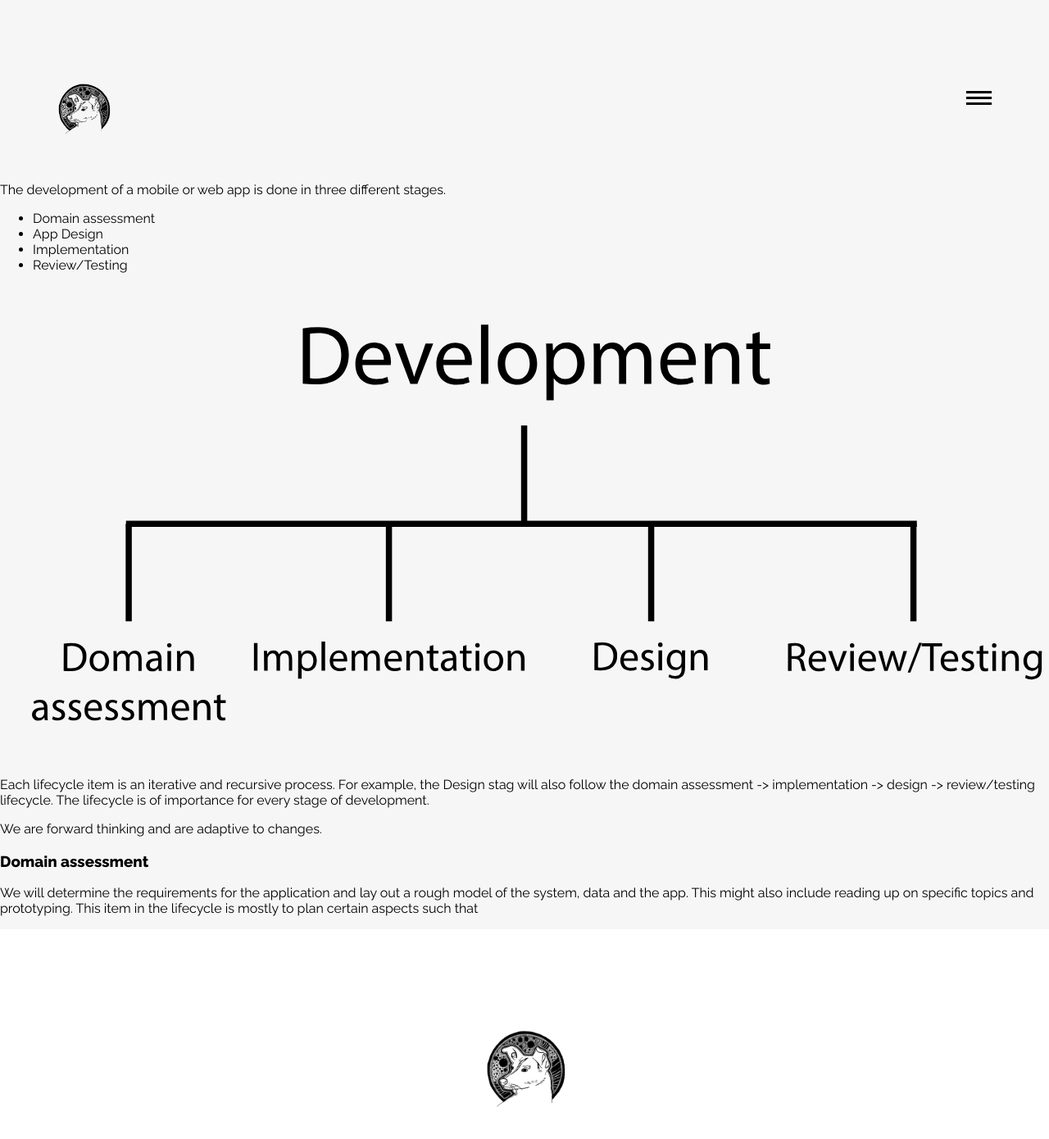
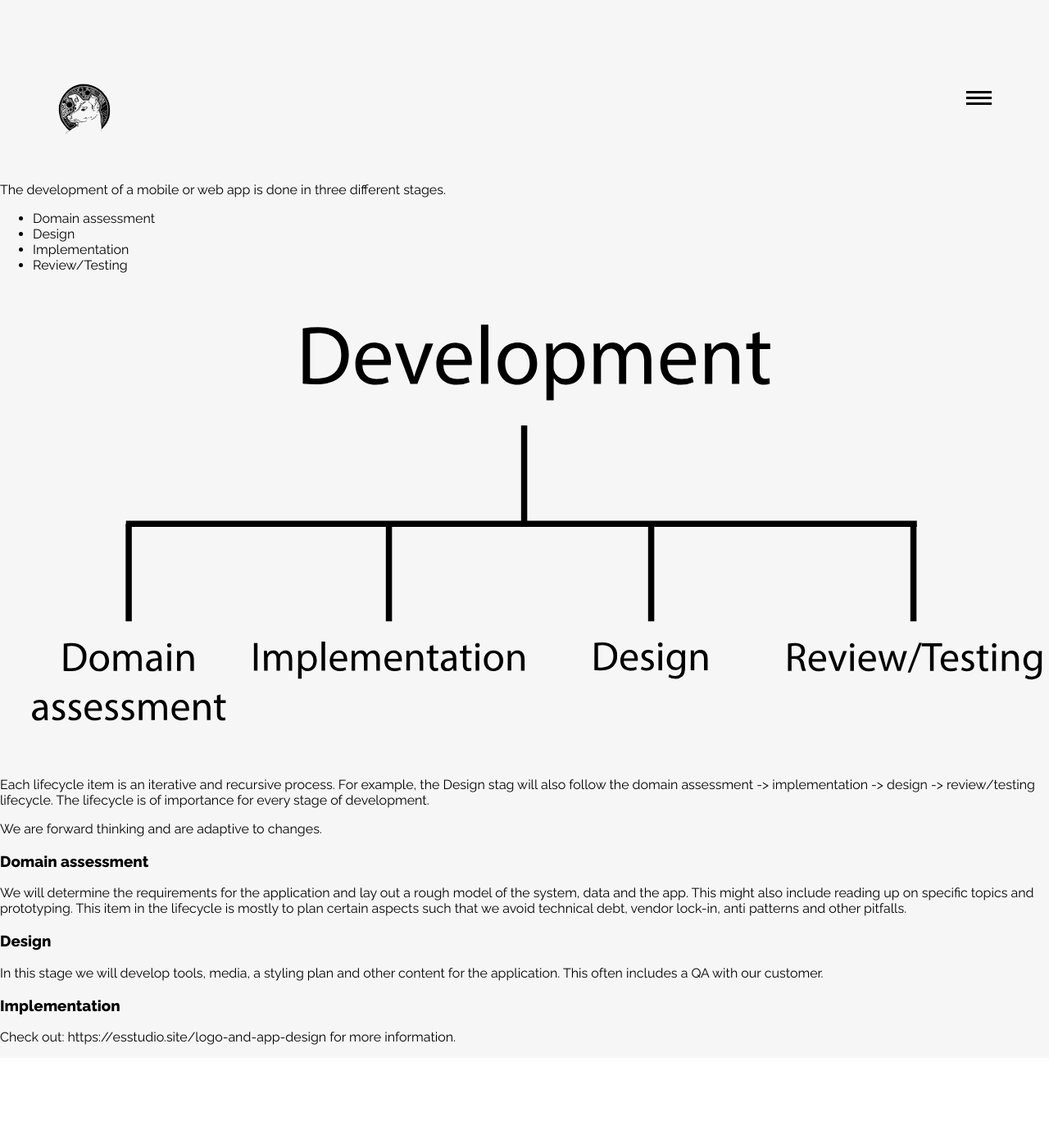
Before and after one commit to LesterGallagher/LesterGallagher.github.io, a Jekyll site: the page built from app-development.md, in a window 1280 px wide and 1400 px high. Shown: the top 1390 px of the window at 82% size. Built offline with Jekyll 4.4.1, drawn with Linux system fonts in a browser that asks for light colours.

Commit message:
Update from Forestry.io Sem Postma updated app-development.md

```diff
--- a/app-development.md
+++ b/app-development.md
@@ -25,4 +25,12 @@ We are forward thinking and are adaptive to changes.
 
 ### Domain assessment
 
-We will determine the requirements for the application and lay out a rough model of the system, data and the app. This might also include reading up on specific topics and prototyping. This item in the lifecycle is mostly to plan certain aspects such that
+We will determine the requirements for the application and lay out a rough model of the system, data and the app. This might also include reading up on specific topics and prototyping. This item in the lifecycle is mostly to plan certain aspects such that we avoid technical debt, vendor lock-in, anti patterns and other pitfalls.
+
+### Design
+
+In this stage we will develop tools, media, a styling plan and other content for the application. This often includes a QA with our customer.
+
+### Implementation
+
+Check out: [https://esstudio.site/logo-and-app-design](https://esstudio.site/logo-and-app-design "https://esstudio.site/logo-and-app-design") for more information.
```
Also changed, not shown: other parts of app-development.md (+1 -1 lines), .forestry/front_matter/templates/page.yml.
